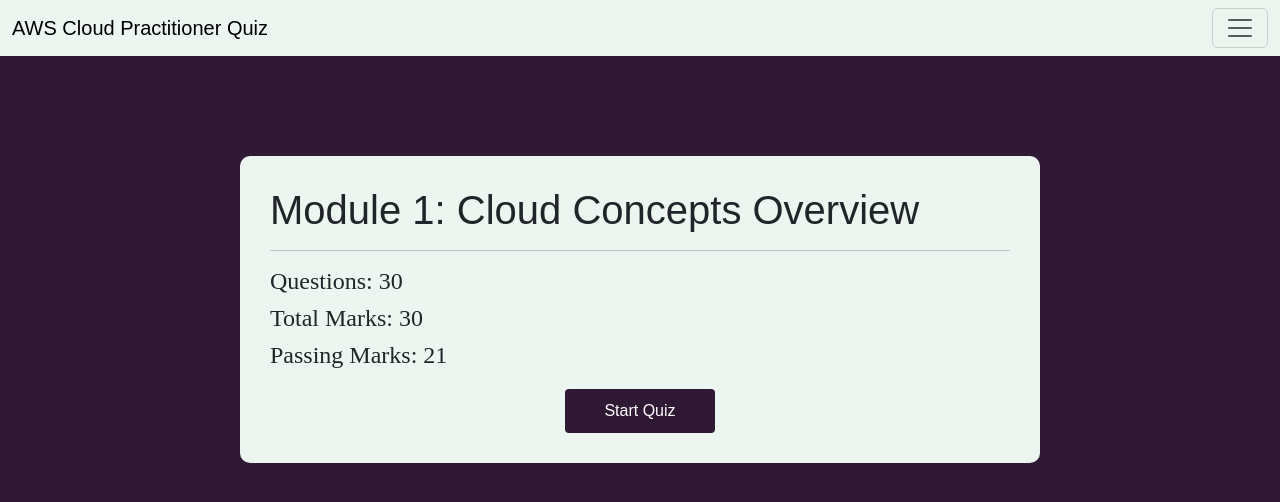
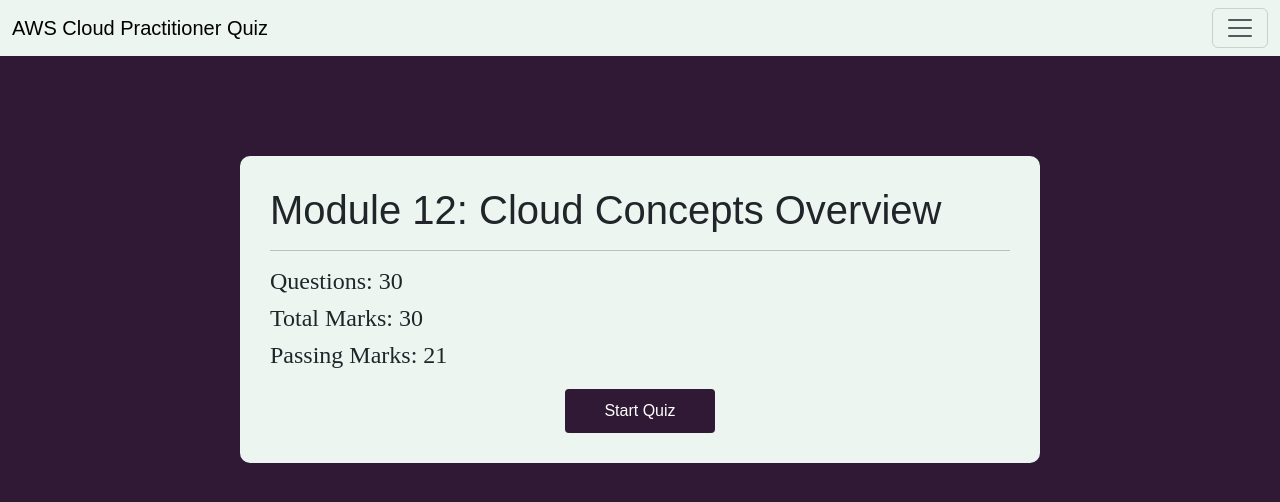
Before and after one commit to shangpin21/aws-quiz, a plain HTML site: page module1.html in a window 1280 px wide. Drawn offline with nearby package versions, Linux system fonts and the light colour scheme.

Commit message:
Update module1.html

```diff
--- a/module1.html
+++ b/module1.html
@@ -19,7 +19,7 @@
         });
   </script>
   <div class="intro">
-    <h1>Module 1: Cloud Concepts Overview</h1>
+    <h1>Module 12: Cloud Concepts Overview</h1>
     <hr>
     <h4>Questions: 30</h4>
     <h4>Total Marks: 30</h4>
```
